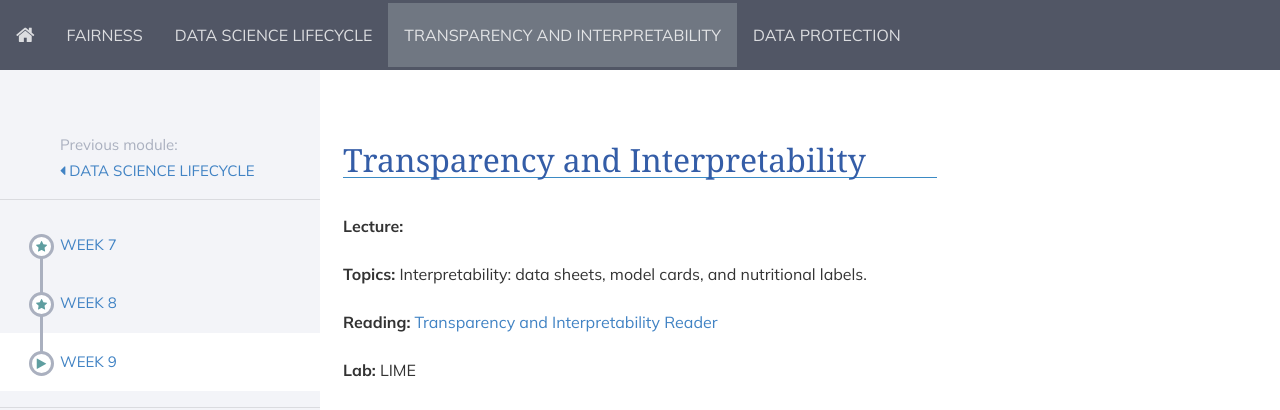
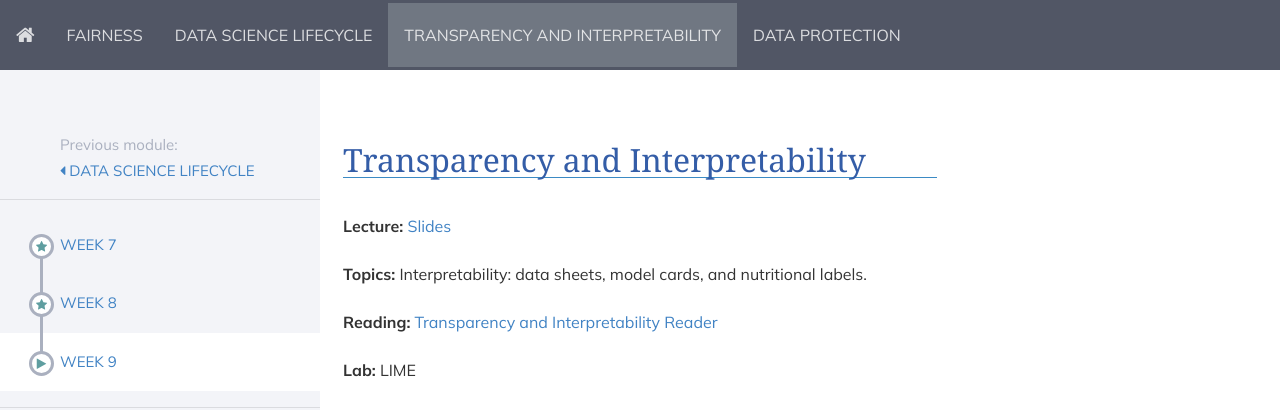
Before and after one commit to DataResponsibly/rds24, a Jekyll site: the page built from modules/transparency_and_interpretability/_posts/2000-01-03-week13.md, in a window 1280 px wide. Shown: the top 410 px of the page. Built offline with Jekyll 4.4.1, drawn with Linux system fonts in a browser that asks for light colours; nearby versions of some CDN libraries.

Commit message:
Update 2000-01-03-week13.md

```diff
--- a/modules/transparency_and_interpretability/_posts/2000-01-03-week13.md
+++ b/modules/transparency_and_interpretability/_posts/2000-01-03-week13.md
@@ -4,7 +4,7 @@ title: Week 9
 
 ## Transparency and Interpretability
 
-**Lecture:**
+**Lecture:** [Slides](../../../assets/9_Transparency_In_Practice_2024.pdf)
 
 **Topics:**  Interpretability: data sheets, model cards, and nutritional labels.
 
```
